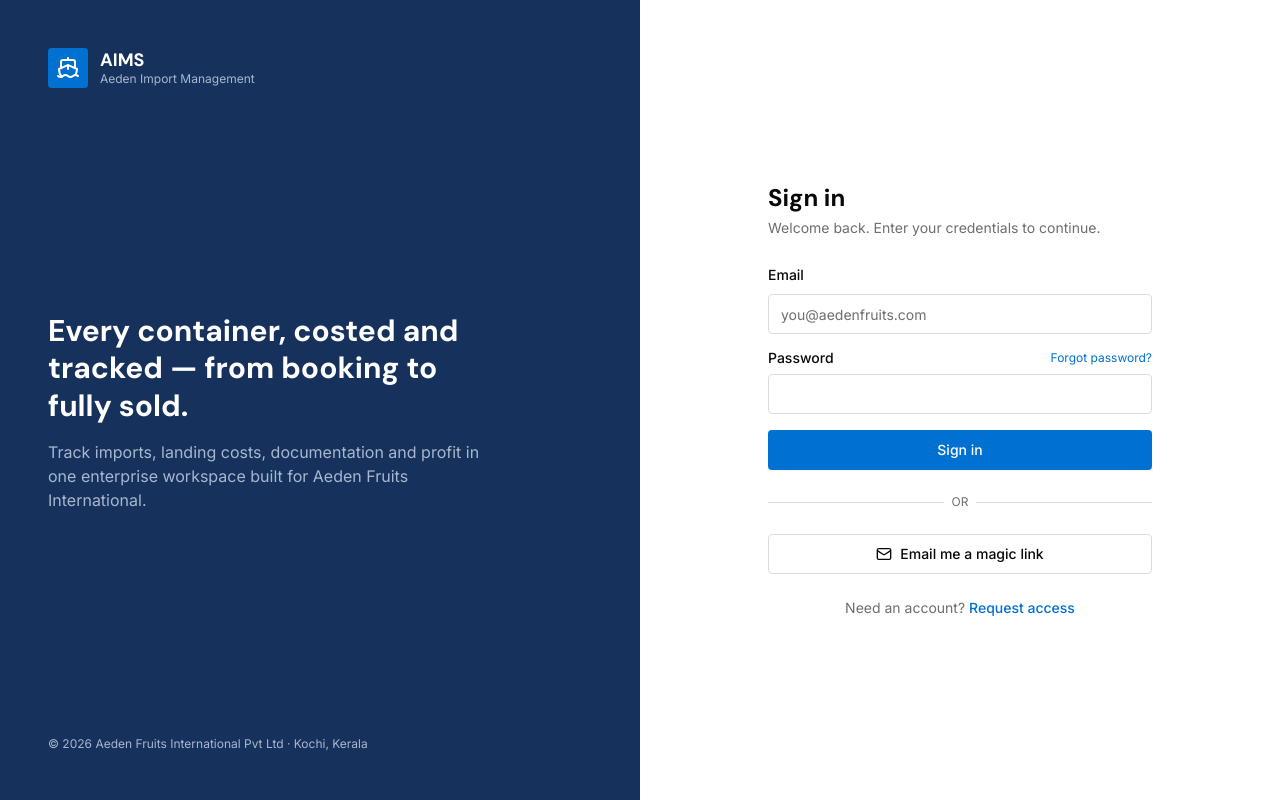
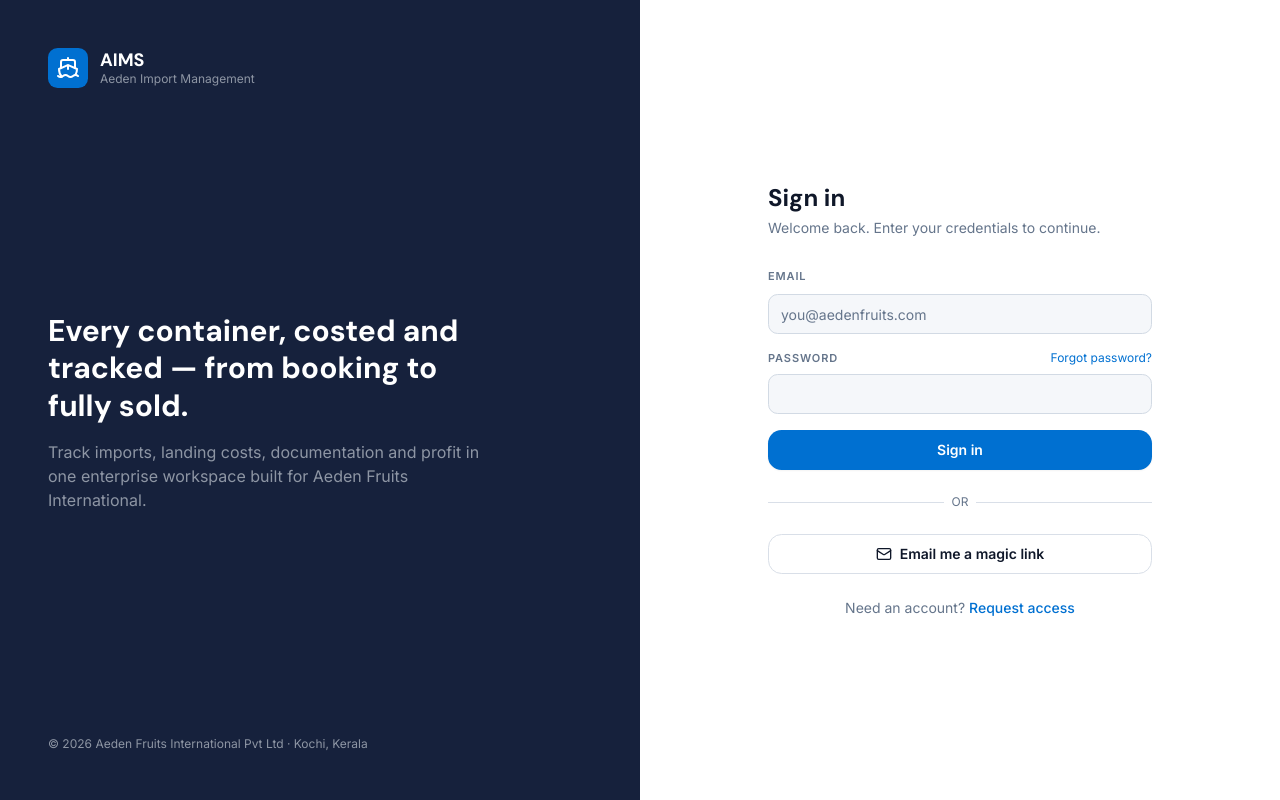
Before and after one commit to shishirsambabu/aims, a Next.js app: page /login in a window 1280 px wide. Built offline with nearby package versions, Linux system fonts and the light colour scheme.

Commit message:
Design refresh: light/dark + modern UI

```diff
--- a/app/globals.css
+++ b/app/globals.css
@@ -4,37 +4,83 @@
 
 @layer base {
   :root {
-    --background: 0 0% 100%;
-    --foreground: 0 0% 3%;
+    /* ---- Light theme ---- */
+    --background: 215 35% 97%;
+    --foreground: 222 47% 11%;
+
+    --surface: 0 0% 100%;
+    --surface-alt: 214 32% 95%;
 
     --card: 0 0% 100%;
-    --card-foreground: 0 0% 3%;
+    --card-foreground: 222 47% 11%;
 
     --popover: 0 0% 100%;
-    --popover-foreground: 0 0% 3%;
+    --popover-foreground: 222 47% 11%;
 
     /* Salesforce blue #0070D2 */
     --primary: 208 100% 41%;
     --primary-foreground: 0 0% 100%;
 
-    --secondary: 0 0% 95%;
-    --secondary-foreground: 0 0% 9%;
+    --secondary: 214 32% 93%;
+    --secondary-foreground: 222 47% 18%;
 
-    --muted: 0 0% 95%;
-    --muted-foreground: 0 0% 43%;
+    --muted: 214 32% 93%;
+    --muted-foreground: 215 16% 47%;
 
-    --accent: 208 100% 96%;
-    --accent-foreground: 208 100% 35%;
+    --accent: 208 100% 95%;
+    --accent-foreground: 208 100% 32%;
 
-    /* Loss red #C23934 */
     --destructive: 2 53% 49%;
     --destructive-foreground: 0 0% 100%;
 
-    --border: 30 4% 86%;
-    --input: 30 4% 86%;
-    --ring: 208 100% 41%;
+    --border: 214 25% 88%;
+    --input: 214 25% 86%;
+    --ring: 208 100% 45%;
 
-    --radius: 0.375rem;
+    --sidebar: 222 47% 16%;
+    --sidebar-foreground: 210 40% 96%;
+
+    --radius: 0.85rem;
+    --shadow-color: 220 40% 30%;
+  }
+
+  .dark {
+    /* ---- Dark theme ---- */
+    --background: 222 47% 7%;
+    --foreground: 210 40% 96%;
+
+    --surface: 222 40% 11%;
+    --surface-alt: 222 38% 14%;
+
+    --card: 222 40% 11%;
+    --card-foreground: 210 40% 96%;
+
+    --popover: 222 40% 11%;
+    --popover-foreground: 210 40% 96%;
+
+    --primary: 207 100% 56%;
+    --primary-foreground: 222 47% 9%;
+
+    --secondary: 217 33% 18%;
+    --secondary-foreground: 210 40% 92%;
+
+    --muted: 217 33% 17%;
+    --muted-foreground: 215 20% 62%;
+
+    --accent: 208 60% 20%;
+    --accent-foreground: 208 100% 80%;
+
+    --destructive: 2 65% 55%;
+    --destructive-foreground: 0 0% 100%;
+
+    --border: 217 33% 20%;
+    --input: 217 33% 24%;
+    --ring: 207 100% 56%;
+
+    --sidebar: 222 47% 9%;
+    --sidebar-foreground: 210 40% 92%;
+
+    --shadow-color: 222 80% 2%;
   }
 }
 
@@ -43,7 +89,7 @@
     @apply border-border;
   }
   body {
-    @apply bg-surface-alt text-foreground font-sans antialiased;
+    @apply bg-background text-foreground font-sans antialiased;
   }
   h1,
   h2,
@@ -59,16 +105,42 @@
   .text-balance {
     text-wrap: balance;
   }
-  /* All financial figures render in JetBrains Mono */
   .font-financial {
     font-family: var(--font-jetbrains), ui-monospace, monospace;
     font-variant-numeric: tabular-nums;
+  }
+  .heading-caps {
+    @apply font-heading font-bold uppercase tracking-[0.06em];
+  }
+  .label-caps {
+    @apply text-[11px] font-semibold uppercase tracking-[0.08em] text-muted-foreground;
+  }
+  .shadow-card {
+    box-shadow:
+      0 1px 2px -1px hsl(var(--shadow-color) / 0.12),
+      0 4px 16px -4px hsl(var(--shadow-color) / 0.12);
+  }
+  .shadow-card-hover {
+    box-shadow:
+      0 2px 4px -1px hsl(var(--shadow-color) / 0.16),
+      0 12px 28px -6px hsl(var(--shadow-color) / 0.22);
+  }
+  .gradient-text {
+    @apply bg-gradient-to-r from-primary to-sky-400 bg-clip-text text-transparent;
+  }
+  .glass {
+    background: hsl(var(--surface) / 0.7);
+    backdrop-filter: blur(12px);
   }
   .scrollbar-thin::-webkit-scrollbar {
     width: 8px;
     height: 8px;
   }
   .scrollbar-thin::-webkit-scrollbar-thumb {
-    @apply bg-black/15 rounded-full;
+    background: hsl(var(--muted-foreground) / 0.3);
+    border-radius: 9999px;
+  }
+  .scrollbar-thin::-webkit-scrollbar-thumb:hover {
+    background: hsl(var(--muted-foreground) / 0.5);
   }
 }
--- a/app/layout.tsx
+++ b/app/layout.tsx
@@ -33,12 +33,20 @@
   children: React.ReactNode;
 }>) {
   return (
-    <html lang="en">
+    <html lang="en" suppressHydrationWarning>
+      <head>
+        {/* Apply saved theme before paint to avoid a flash */}
+        <script
+          dangerouslySetInnerHTML={{
+            __html: `(function(){try{var t=localStorage.getItem('aims-theme');var d=t? t==='dark' : window.matchMedia('(prefers-color-scheme: dark)').matches;if(d)document.documentElement.classList.add('dark');}catch(e){}})();`,
+          }}
+        />
+      </head>
       <body
         className={`${inter.variable} ${dmSans.variable} ${jetbrainsMono.variable} font-sans antialiased`}
       >
         {children}
-        <Toaster richColors position="top-right" />
+        <Toaster richColors position="top-right" theme="system" />
       </body>
     </html>
   );
--- a/components/layout/PageHeader.tsx
+++ b/components/layout/PageHeader.tsx
@@ -16,14 +16,12 @@
   return (
     <div
       className={cn(
-        "flex flex-col gap-3 border-b border-border bg-surface px-6 py-5 sm:flex-row sm:items-center sm:justify-between",
+        "glass sticky top-0 z-20 flex flex-col gap-3 border-b border-border px-6 py-5 sm:flex-row sm:items-center sm:justify-between",
         className
       )}
     >
       <div className="space-y-1">
-        <h1 className="font-heading text-xl font-bold tracking-tight">
-          {title}
-        </h1>
+        <h1 className="heading-caps text-xl text-foreground">{title}</h1>
         {description && (
           <p className="text-sm text-muted-foreground">{description}</p>
         )}
--- /dev/null
+++ b/components/layout/ThemeToggle.tsx
@@ -0,0 +1,39 @@
+"use client";
+
+import { useEffect, useState } from "react";
+import { Moon, Sun } from "lucide-react";
+
+import { cn } from "@/lib/utils";
+
+export function ThemeToggle({ className }: { className?: string }) {
+  const [dark, setDark] = useState(false);
+
+  useEffect(() => {
+    setDark(document.documentElement.classList.contains("dark"));
+  }, []);
+
+  function toggle() {
+    const next = !dark;
+    setDark(next);
+    document.documentElement.classList.toggle("dark", next);
+    try {
+      localStorage.setItem("aims-theme", next ? "dark" : "light");
+    } catch {
+      /* ignore */
+    }
+  }
+
+  return (
+    <button
+      type="button"
+      onClick={toggle}
+      aria-label="Toggle theme"
+      className={cn(
+        "inline-flex h-9 w-9 items-center justify-center rounded-lg border border-border bg-surface text-muted-foreground transition-colors hover:text-foreground",
+        className
+      )}
+    >
+      {dark ? <Sun className="h-4 w-4" /> : <Moon className="h-4 w-4" />}
+    </button>
+  );
+}
--- a/components/layout/TopNav.tsx
+++ b/components/layout/TopNav.tsx
@@ -7,6 +7,7 @@
 import { cn } from "@/lib/utils";
 import { signOut } from "@/lib/actions/auth";
 import { useUiStore } from "@/store/useUiStore";
+import { ThemeToggle } from "@/components/layout/ThemeToggle";
 import { Avatar, AvatarFallback } from "@/components/ui/avatar";
 import {
   DropdownMenu,
@@ -89,6 +90,8 @@
         </div>
       </form>
 
+      <ThemeToggle />
+
       {/* User menu */}
       <DropdownMenu>
         <DropdownMenuTrigger className="flex items-center gap-2 rounded-md p-1 outline-none focus-visible:ring-2 focus-visible:ring-ring">
--- a/components/ui/button.tsx
+++ b/components/ui/button.tsx
@@ -5,23 +5,24 @@
 import { cn } from "@/lib/utils";
 
 const buttonVariants = cva(
-  "inline-flex items-center justify-center gap-2 whitespace-nowrap rounded-md text-sm font-medium ring-offset-background transition-colors focus-visible:outline-none focus-visible:ring-2 focus-visible:ring-ring focus-visible:ring-offset-2 disabled:pointer-events-none disabled:opacity-50 [&_svg]:pointer-events-none [&_svg]:size-4 [&_svg]:shrink-0",
+  "inline-flex items-center justify-center gap-2 whitespace-nowrap rounded-lg text-sm font-semibold ring-offset-background transition-all duration-150 focus-visible:outline-none focus-visible:ring-2 focus-visible:ring-ring focus-visible:ring-offset-2 disabled:pointer-events-none disabled:opacity-50 active:scale-[0.98] [&_svg]:pointer-events-none [&_svg]:size-4 [&_svg]:shrink-0",
   {
     variants: {
       variant: {
-        default: "bg-primary text-primary-foreground hover:bg-primary-dark shadow-sm",
-        destructive: "bg-danger text-white hover:bg-danger/90 shadow-sm",
+        default:
+          "bg-primary text-primary-foreground shadow-sm hover:bg-primary/90 hover:shadow-md",
+        destructive: "bg-danger text-white shadow-sm hover:bg-danger/90",
         outline:
-          "border border-input bg-background hover:bg-surface-alt hover:text-foreground",
+          "border border-border bg-surface hover:bg-surface-alt hover:text-foreground",
         secondary: "bg-secondary text-secondary-foreground hover:bg-secondary/80",
         ghost: "hover:bg-surface-alt hover:text-foreground",
         link: "text-primary underline-offset-4 hover:underline",
-        success: "bg-success text-white hover:bg-success/90 shadow-sm",
+        success: "bg-success text-white shadow-sm hover:bg-success/90",
       },
       size: {
         default: "h-10 px-4 py-2",
-        sm: "h-9 rounded-md px-3",
-        lg: "h-11 rounded-md px-8",
+        sm: "h-9 rounded-lg px-3",
+        lg: "h-11 rounded-lg px-8",
         icon: "h-10 w-10",
       },
     },
--- a/components/ui/card.tsx
+++ b/components/ui/card.tsx
@@ -9,7 +9,7 @@
   <div
     ref={ref}
     className={cn(
-      "rounded-lg border border-border bg-card text-card-foreground shadow-sm",
+      "rounded-xl border border-border bg-card text-card-foreground shadow-card transition-shadow duration-200",
       className
     )}
     {...props}
@@ -36,7 +36,7 @@
   <div
     ref={ref}
     className={cn(
-      "font-heading text-lg font-semibold leading-none tracking-tight",
+      "heading-caps text-sm leading-none text-foreground",
       className
     )}
     {...props}
--- a/components/ui/label.tsx
+++ b/components/ui/label.tsx
@@ -7,7 +7,7 @@
 import { cn } from "@/lib/utils";
 
 const labelVariants = cva(
-  "text-sm font-medium leading-none peer-disabled:cursor-not-allowed peer-disabled:opacity-70"
+  "label-caps leading-none peer-disabled:cursor-not-allowed peer-disabled:opacity-70"
 );
 
 const Label = React.forwardRef<
--- a/tailwind.config.ts
+++ b/tailwind.config.ts
@@ -52,20 +52,25 @@
         // AIMS brand palette (Salesforce Lightning inspired)
         brand: { DEFAULT: "#0070D2", dark: "#005FB2" },
         sidebar: {
-          DEFAULT: "#16325C",
-          hover: "#1F4373",
-          active: "#0070D2",
-          muted: "#A8B7CF",
+          DEFAULT: "hsl(var(--sidebar))",
+          foreground: "hsl(var(--sidebar-foreground))",
+          hover: "hsl(var(--sidebar) / 0.6)",
+          active: "hsl(var(--primary))",
+          muted: "hsl(var(--sidebar-foreground) / 0.55)",
         },
-        surface: { DEFAULT: "#FFFFFF", alt: "#F3F3F3" },
+        surface: {
+          DEFAULT: "hsl(var(--surface))",
+          alt: "hsl(var(--surface-alt))",
+        },
         success: { DEFAULT: "#2E844A", light: "#EAF5EE" },
         warning: { DEFAULT: "#FFB75D", light: "#FFF6E9" },
         danger: { DEFAULT: "#C23934", light: "#FDEDEC" },
       },
       borderRadius: {
+        xl: "calc(var(--radius) + 4px)",
         lg: "var(--radius)",
-        md: "calc(var(--radius) - 2px)",
-        sm: "calc(var(--radius) - 4px)",
+        md: "calc(var(--radius) - 4px)",
+        sm: "calc(var(--radius) - 8px)",
       },
       fontFamily: {
         sans: ["var(--font-inter)", "system-ui", "sans-serif"],
```
Also changed, not shown: app/(dashboard)/page.tsx (+9 -3 lines), components/layout/Sidebar.tsx (+10 -5 lines).
